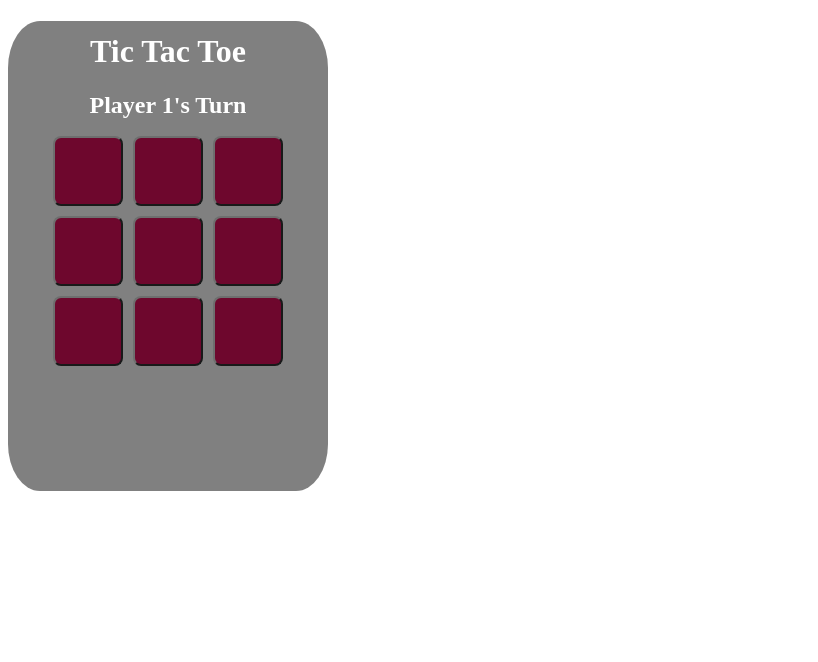
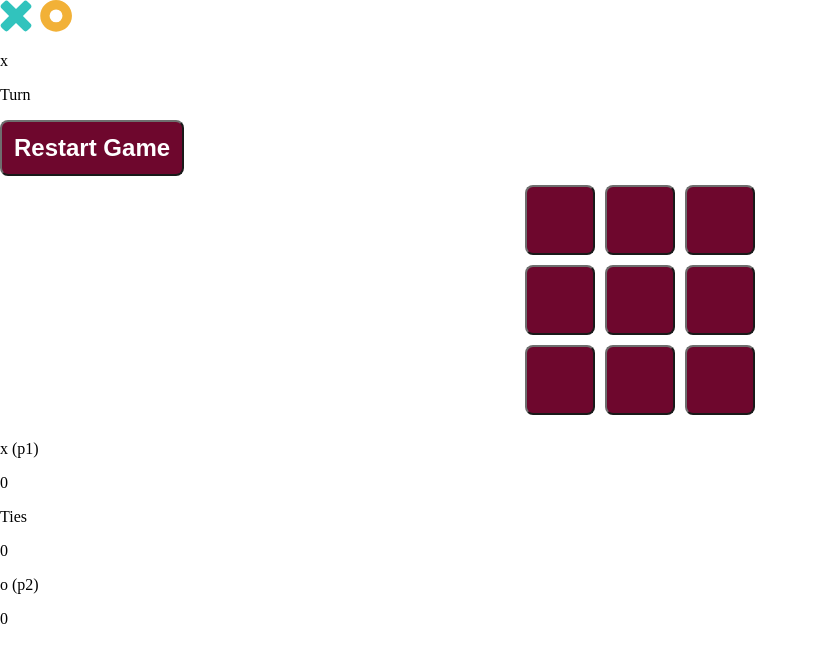
Before and after one commit to DusanR12/tic-tac-toe-app, a plain HTML site: page game-multiplayer.html in a window 1280 px wide. Shown: the whole page, without its empty margins (0-818 px from the left). Drawn offline with Linux system fonts and the light colour scheme.

Commit message:
complete html

```diff
--- a/tic-tac-toe.html
+++ b/game-multiplayer.html
@@ -9,10 +9,15 @@
     <title>Document</title>
 </head>
 <body>
-    <div id="board">
-        <h1>Tic Tac Toe</h1>
-        <h2 id="game-heading" aria-live="polite
-        ">Player 1's Turn</h2>
+    <div class="container">
+        <div class="nav">
+          <img src="/assets/logo.svg" alt="logo">
+          <div class="turn">
+            <p class="turn-text">x</p>
+            <p class="heading-xs">Turn</p>
+          </div>
+          <button id="restart-button">Restart Game</button>
+        </div>
         <table role="grid">
             <tbody>
                 <tr>
@@ -32,7 +37,20 @@
                 </tr>
             </tbody>
         </table>
-        <button id="restart-button">Restart Game</button>
+        <footer>
+          <div>
+            <p>x (p1)</p>
+            <p>0</p>
+          </div>
+          <div>
+            <p>Ties</p>
+            <p>0</p>
+          </div>
+          <div>
+            <p>o (p2)</p>
+            <p>0</p>
+          </div>
+        </footer>
     </div>
 </body>
 </html>
--- a/tic-tac-toe.css
+++ b/tic-tac-toe.css
@@ -1,11 +1,15 @@
-#board {
-    width: 280px;
-    min-height: 450px;
-    border-radius: 10%;
-    padding: 0 20px 20px 20px;
-    text-align: center;
-    background-color: grey;
-    color: white;
+*, *::before, *::after {
+    box-sizing: border-box;
+}
+
+body {
+    margin: 0;
+}
+
+
+.container {
+    width: 100vw;
+    height: 100vh;
 }
 
 h1 {
@@ -42,8 +46,7 @@ button {
 }
 
 #restart-button {
-    display: none;
+    display: block;
     font-size: 24px;
     padding: 12px;
-    margin: 12px auto;
 }
```
Also changed, not shown: index.html (added, +31 -0 lines), assets/favicon-32x32.png (added), assets/icon-o-outline.svg (added), assets/icon-o.svg (added), assets/icon-restart.svg (added), assets/icon-x-outline.svg (added), assets/icon-x.svg (added), assets/logo-o.svg (added), assets/logo-x.svg (added), assets/logo.svg (added), 1 other file.
